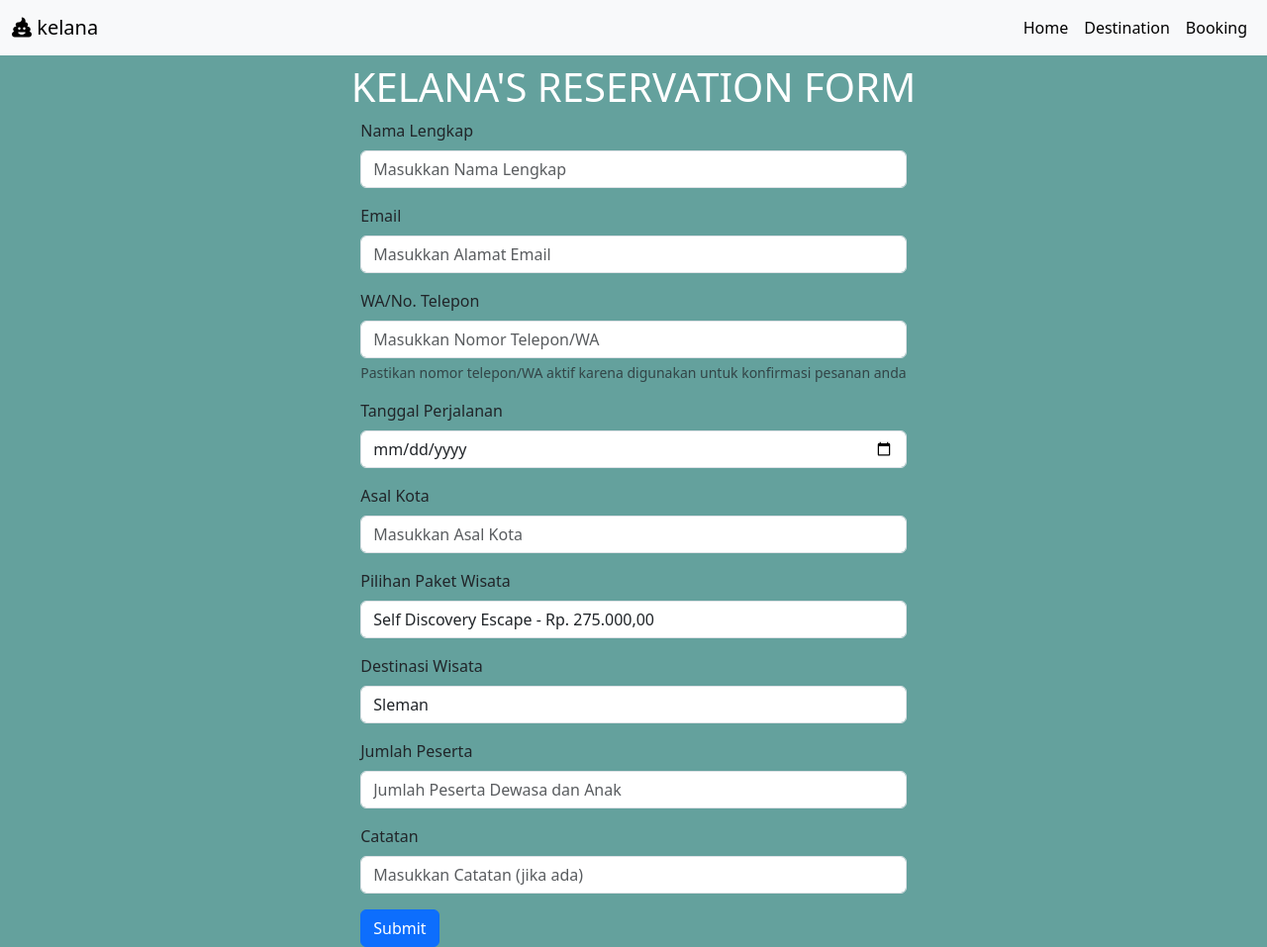
After one commit to rakeputr/lat-kuis-pwd, a PHP site: page /booking.php in a window 1280 px wide. The commit adds this page. Shown: the whole page at 99% size. Run offline with PHP 8.4, Linux system fonts and the light colour scheme.

Commit message:
add destination & booking page

```diff
--- /dev/null
+++ b/booking.php
@@ -0,0 +1,77 @@
+<!DOCTYPE html>
+<html lang="en">
+
+<head>
+  <meta charset="utf-8" />
+  <meta name="viewport" content="width=device-width, initial-scale=1" />
+  <title>kelana</title>
+  <link rel="stylesheet" href="https://cdnjs.cloudflare.com/ajax/libs/font-awesome/6.5.2/css/all.min.css"
+    integrity="sha512-SnH5WK+bZxgPHs44uWIX+LLJAJ9/2PkPKZ5QiAj6Ta86w+fsb2TkcmfRyVX3pBnMFcV7oQPJkl9QevSCWr3W6A=="
+    crossorigin="anonymous" referrerpolicy="no-referrer" />
+  <link href="https://cdn.jsdelivr.net/npm/bootstrap@5.3.3/dist/css/bootstrap.min.css" rel="stylesheet"
+    integrity="sha384-QWTKZyjpPEjISv5WaRU9OFeRpok6YctnYmDr5pNlyT2bRjXh0JMhjY6hW+ALEwIH" crossorigin="anonymous" />
+  <link rel="stylesheet" href="style.css" />
+</head>
+
+<body>
+  <?php include ('./components/navbar.php') ?>
+  <h1 class="text-white text-bold text-center mt-2">KELANA'S RESERVATION FORM</h1>
+  <section class="d-flex w-100 min-vw-100 justify-content-center">
+    <form id="booking" method="POST" action="reservasion.php">
+      <div class="mb-3">
+        <label for="name" class="form-label">Nama Lengkap</label>
+        <input type="text" class="form-control" id="name" placeholder="Masukkan Nama Lengkap">
+      </div>
+      <div class="mb-3">
+        <label for="email" class="form-label">Email</label>
+        <input type="email" class="form-control" id="email" placeholder="Masukkan Alamat Email">
+      </div>
+      <div class="mb-3">
+        <label for="nohp" class="form-label">WA/No. Telepon</label>
+        <input type="text" class="form-control" id="nohp" aria-describedby="noHelp"
+          placeholder="Masukkan Nomor Telepon/WA">
+        <div id="noHelp" class="form-text">Pastikan nomor telepon/WA aktif karena digunakan untuk konfirmasi pesanan
+          anda
+        </div>
+      </div>
+      <div class="mb-3">
+        <label for="tanggalmulai" class="form-label">Tanggal Perjalanan</label>
+        <input type="date" class="form-control" id="tanggalmulai">
+      </div>
+      <div class="mb-3">
+        <label for="kota" class="form-label">Asal Kota</label>
+        <input type="text" class="form-control" id="kota" placeholder="Masukkan Asal Kota">
+      </div>
+      <div class="mb-3">
+        <label for="paket" class="form-label">Pilihan Paket Wisata</label>
+        <select class="form-control" id="paket" name="paket" form="booking">
+          <option value="Self Discovery Escape">Self Discovery Escape - Rp. 275.000,00 </option>
+          <option value="Couple's Paradise">Couple's Paradise - Rp. 520.000,00 </option>
+          <option value="Family Fun Adventures">Family Fun Adventures - Rp. 1.225.000,00 </option>
+          <option value="Regular Group">Regular Group - Rp. 2.300.000,00 </option>
+          <option value="Large Group">Large Group - Rp. 3.300.000,00 </option>
+        </select>
+      </div>
+      <div class="mb-3">
+        <label for="destinasi" class="form-label">Destinasi Wisata</label>
+        <select class="form-control" id="destinasi" name="destinasi" form="booking">
+          <option value="Sleman">Sleman</option>
+          <option value="Yogyakarta">Yogyakarta</option>
+          <option value="Kulon Progo">Kulon Progo</option>
+          <option value="Bantul">Bantul</option>
+          <option value="Gunung Kidul">Gunung Kidul</option>
+        </select>
+      </div>
+      <div class="mb-3">
+        <label for="jumlah" class="form-label">Jumlah Peserta</label>
+        <input type="number" class="form-control" id="jumlah" placeholder="Jumlah Peserta Dewasa dan Anak">
+      </div>
+      <div class="mb-3">
+        <label for="catatan" class="form-label">Catatan</label>
+        <input type="text" class="form-control" id="catatan" placeholder="Masukkan Catatan (jika ada)">
+      </div>
+      <button type="submit" class="btn btn-primary">Submit</button>
+    </form>
+  </section>
+
+</html>
--- a/components/navbar.php
+++ b/components/navbar.php
@@ -1,4 +1,4 @@
-<nav class="navbar navbar-expand-lg navbar-toggleable-md bg-body-tertiary">
+<nav style="z-index: 1000;" class="navbar navbar-expand-lg navbar-toggleable-md bg-body-tertiary position-static">
   <div class="container-fluid">
     <a class="navbar-brand" href="#">
       <i class="fa-solid fa-poo"></i>
@@ -10,13 +10,13 @@
     <div class="collapse navbar-collapse" id="navbarNav">
       <ul class="navbar-nav ms-auto min-vws-100">
         <li class="nav-item">
-          <a class="nav-link active" href="#">Home</a>
+          <a class="nav-link active" href="index.php">Home</a>
         </li>
         <li class="nav-item">
-          <a class="nav-link active" href="#">Destination</a>
+          <a class="nav-link active" href="destination.php">Destination</a>
         </li>
         <li class="nav-item">
-          <a class="nav-link active" href="#">Reservasion</a>
+          <a class="nav-link active" href="booking.php">Booking</a>
         </li>
       </ul>
     </div>
```
Also changed, not shown: destination.php (added, +69 -0 lines), index.php (+10 -8 lines), reservasion.php (added, +19 -0 lines), img/bantul.jpeg (added), img/gunkid.jpeg (added), img/jogja.jpeg (added), img/kulprog.jpeg (added), img/sleman.jpeg (added).
